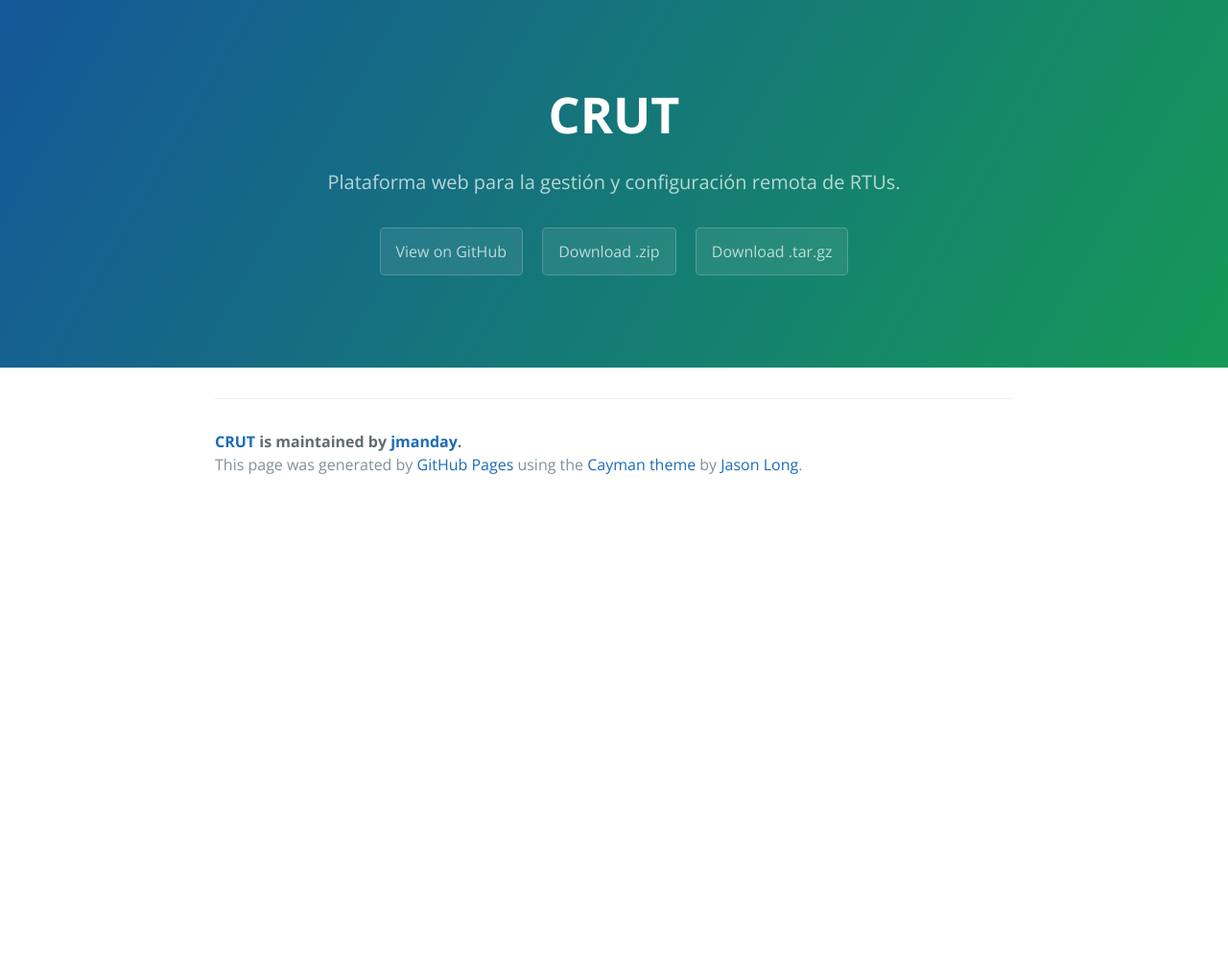
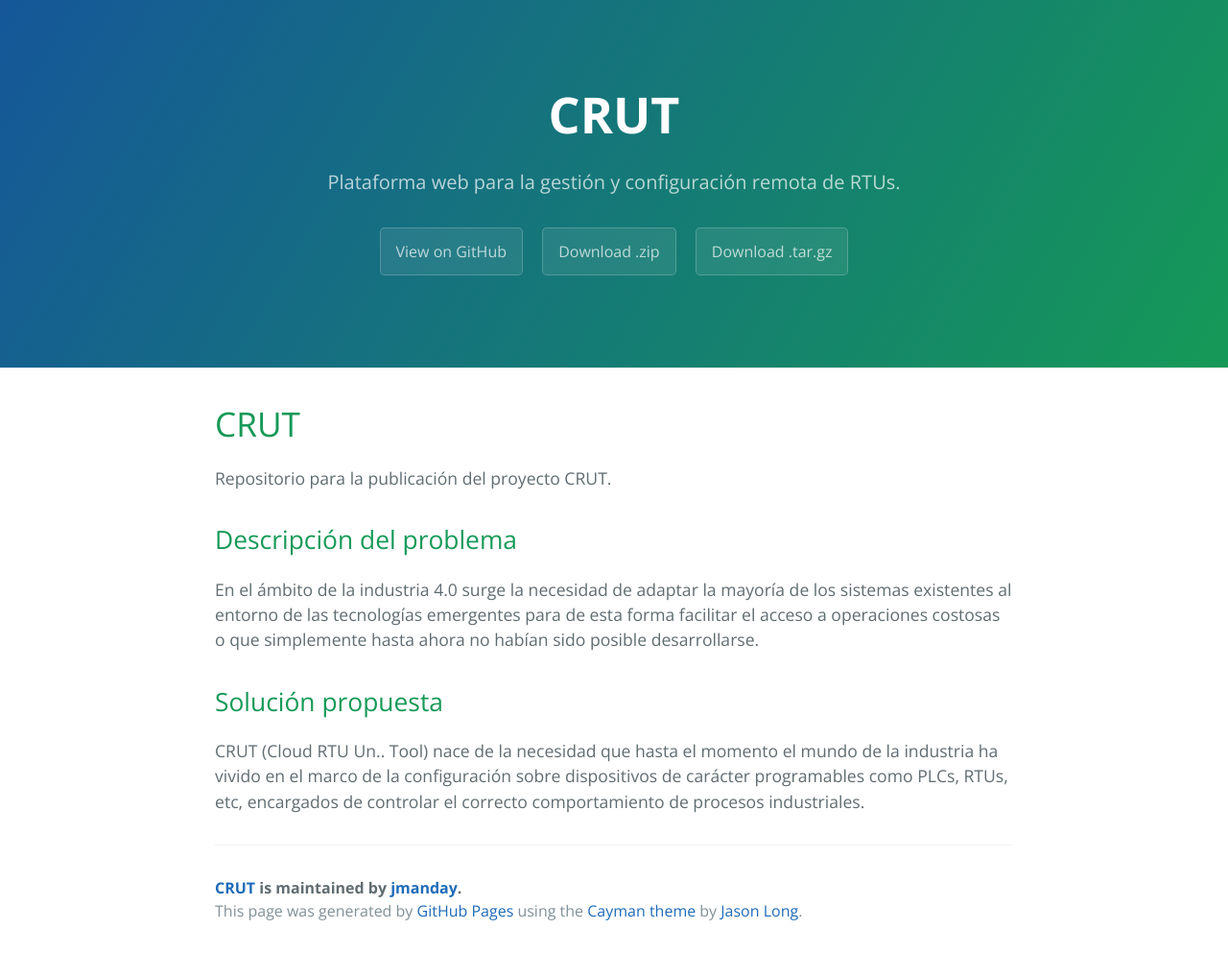
Before and after one commit to jmanday/CRUT, a Jekyll site: the page built from index.md, in a window 1280 px wide. Shown: the whole page at 96% size. Built offline with Jekyll 4.4.1, drawn with Linux system fonts in a browser that asks for light colours; before the commit the page ends 900 px from its top, so only the background shows below that.

Commit message:
Modificado fichero index.md

```diff
--- a/index.md
+++ b/index.md
@@ -1,3 +1,15 @@
 ---
 layout: index
 ---
+
+# CRUT
+Repositorio para la publicación del proyecto CRUT.
+
+
+## Descripción del problema
+
+En el ámbito de la industria 4.0 surge la necesidad de adaptar la mayoría de los sistemas existentes al entorno de las tecnologías emergentes para de esta forma facilitar el acceso a operaciones costosas o que simplemente hasta ahora no habían sido posible desarrollarse.
+
+
+## Solución propuesta
+CRUT (Cloud RTU Un.. Tool) nace de la necesidad que hasta el momento el mundo de la industria ha vivido en el marco de la configuración sobre dispositivos de carácter programables como PLCs, RTUs, etc, encargados de controlar el correcto comportamiento de procesos industriales.
```
